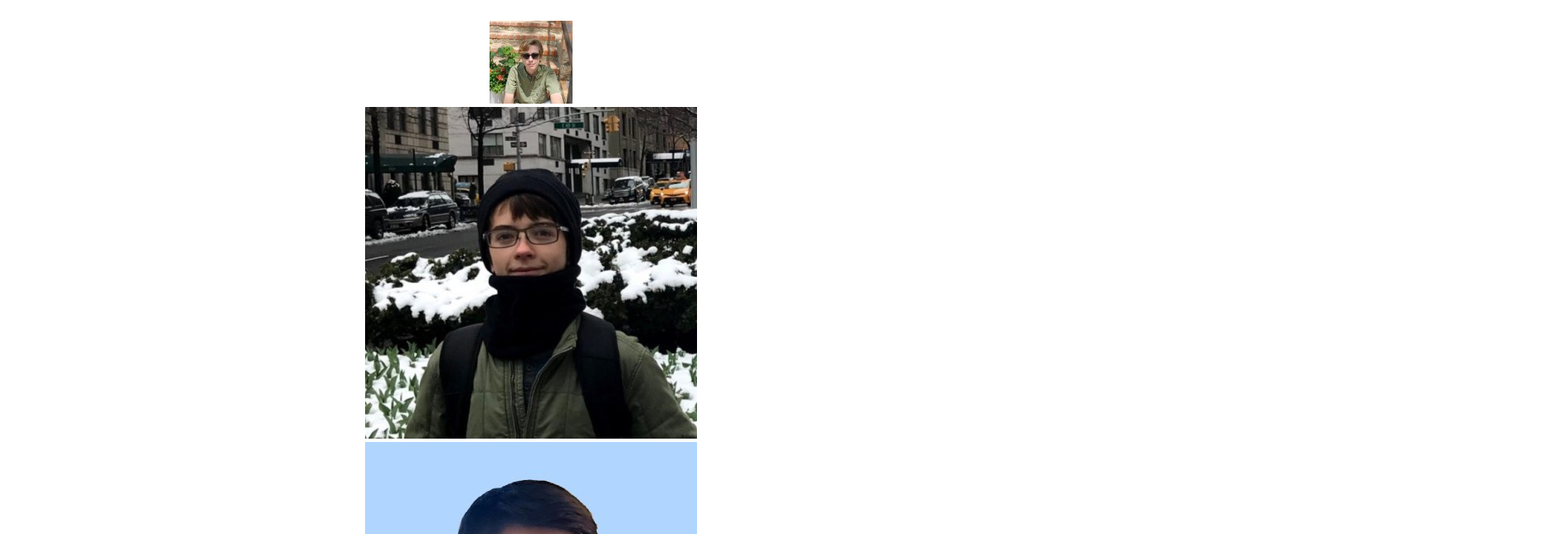
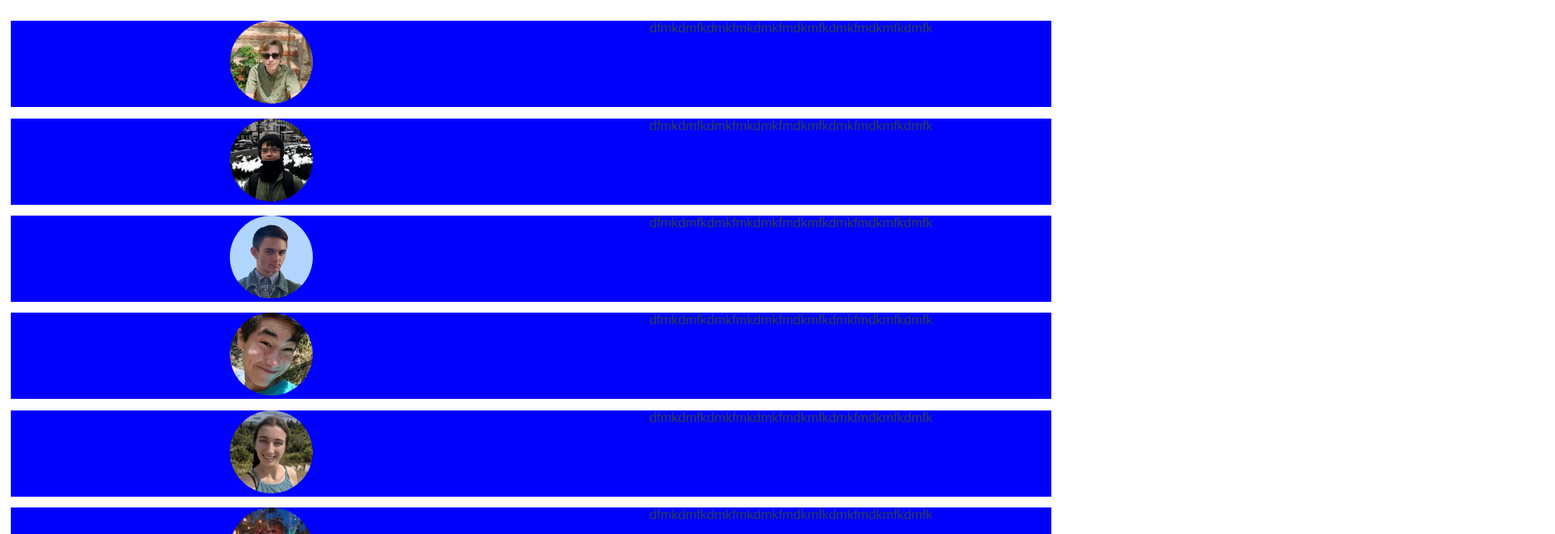
Before and after one commit to splashhacks/web, a Vue app: page / in a window 1280 px wide. Shown: the part 3140-3784 px from the top of the page at 83% size, 1874 px wide, since content can reach past the window. Built offline with nearby package versions, Linux system fonts and the light colour scheme.

Commit message:
formating the people

```diff
--- a/src/components/TeamCards.vue
+++ b/src/components/TeamCards.vue
@@ -1,10 +1,26 @@
 <template>
-  <div>
-   <img :src="image" id="smallImg" />
+  <div class = "card" >
+   <div class= "column"><img :src="image" class="image" /></div>
+  <div class = "column"><slot></slot></div>
   </div>
+
 </template>
 <style scoped>
-
+.image{
+  height: 100px;
+  width: 100px;
+  border-radius: 50%;
+  object-fit: cover;
+}
+.card{
+  background-color: blue;
+  margin: 10pt;
+  display: grid;
+  grid-auto-columns: 1fr;
+}
+.column{
+  grid-row:1;
+}
 </style>
 <script>
 export default {
--- a/src/sections/team.vue
+++ b/src/sections/team.vue
@@ -1,11 +1,11 @@
 <template>
   <div>
-    <TeamCards image="./profileImages/henrymarks.jpeg" />
-    <TeamCards image="./profileImages/ethan.jpeg" />
-    <TeamCards image="./profileImages/jacob.jpeg" />
-    <TeamCards image="./profileImages/jason.jpeg" />
-    <TeamCards image="./profileImages/jessica.jpeg" />
-    <TeamCards image="./profileImages/swerd.jpeg" />
+    <TeamCards image="./profileImages/henrymarks.jpeg">dfmkdmfkdmkfmkdmkfmdkmfkdmkfmdkmfkdmfk</TeamCards>
+    <TeamCards image="./profileImages/ethan.jpeg">dfmkdmfkdmkfmkdmkfmdkmfkdmkfmdkmfkdmfk</TeamCards>
+    <TeamCards image="./profileImages/jacob.jpeg">dfmkdmfkdmkfmkdmkfmdkmfkdmkfmdkmfkdmfk</TeamCards>
+    <TeamCards image="./profileImages/jason.jpeg">dfmkdmfkdmkfmkdmkfmdkmfkdmkfmdkmfkdmfk</TeamCards>
+    <TeamCards image="./profileImages/jessica.jpeg">dfmkdmfkdmkfmkdmkfmdkmfkdmkfmdkmfkdmfk</TeamCards>
+    <TeamCards image="./profileImages/swerd.jpeg">dfmkdmfkdmkfmkdmkfmdkmfkdmkfmdkmfkdmfk</TeamCards>
   </div>
 </template>
 <style scoped>
```
